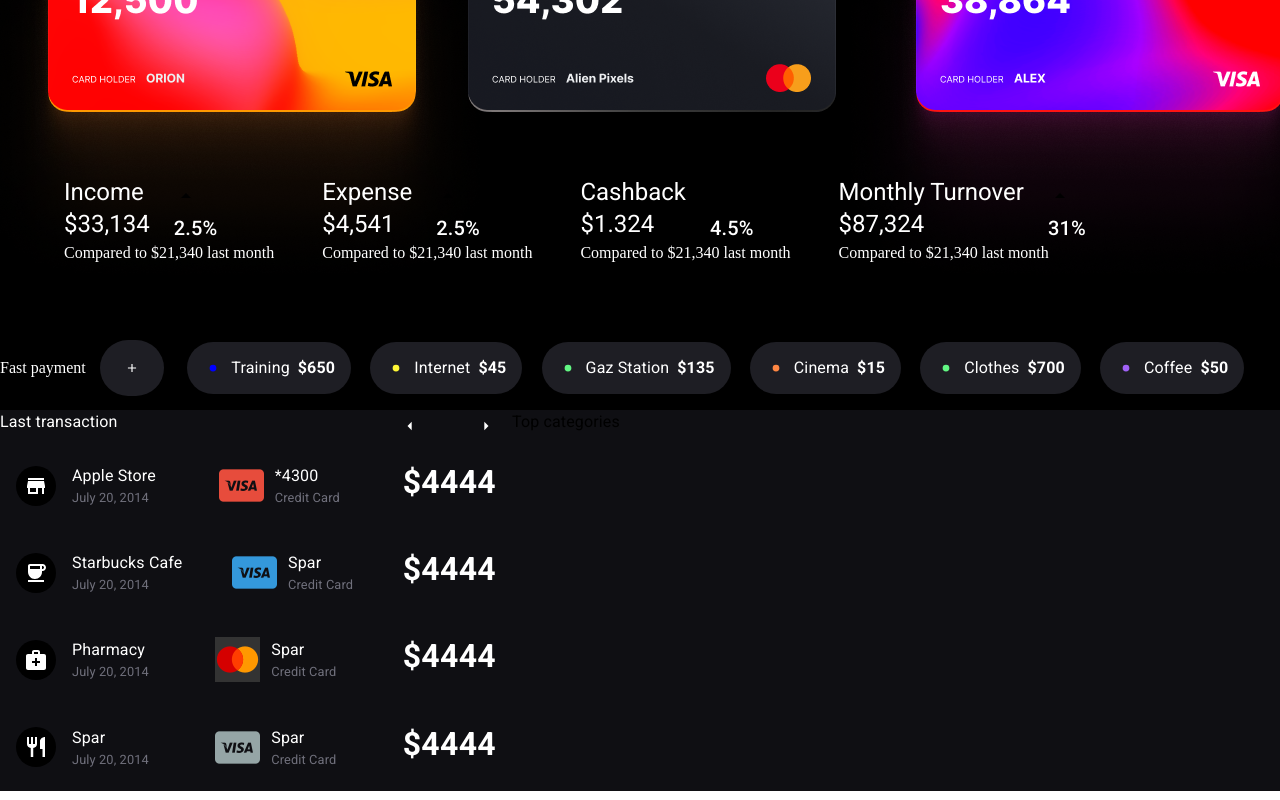
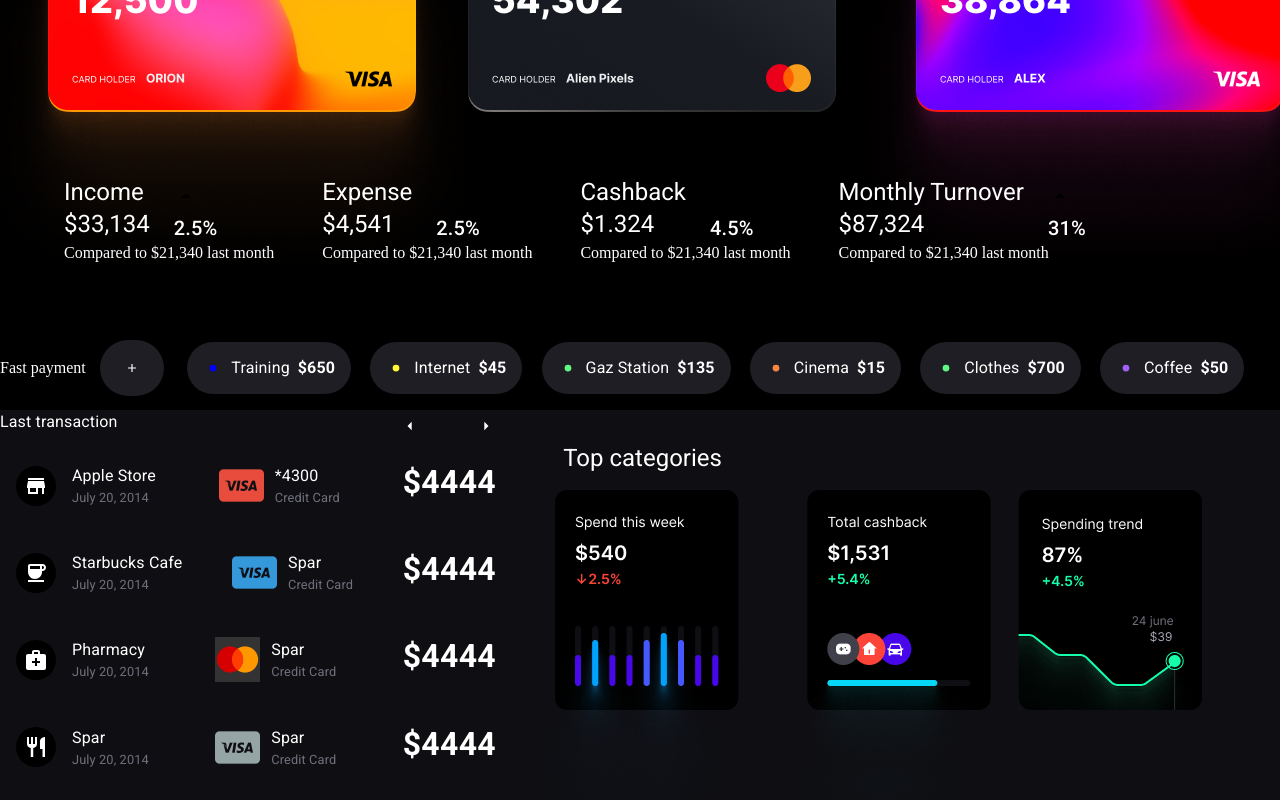
Before and after one commit to jahrulezfrancis/Financial-dashboard, a React (Create React App) app: page / in a window 1280 px wide. Shown: the part 254-1054 px from the top of the page. Built offline with nearby package versions, Linux system fonts and the light colour scheme.

Commit message:
changed the code structure

```diff
--- a/src/Components/Sections/Category.jsx
+++ b/src/Components/Sections/Category.jsx
@@ -1,9 +1,22 @@
-import { Box, Typography } from "@mui/material";
+import { Box, Typography, Grid } from "@mui/material";
+import Category1 from "../Images/spend.png"
+import Category2 from "../Images/caschback.png"
+import Category3 from "../Images/spend-trend.png"
+import { Stack } from "@mui/system";
 
 export function Categories() {
     return (
-        <Box>
-            <Typography>Top categories</Typography>
-        </Box>
+        <Stack justifyContent='center' align='start' spacing={-2}>
+            <Box p='2em'>
+                <Typography pl='.8em' color='white' variant='h5'>Top categories</Typography>
+            </Box>
+            <Grid container gap={-3}>
+                    <img src={Category1} alt='spend trend' />
+                    <img src={Category2} alt='spend trend' />
+                <Box>
+                    <img src={Category3} alt='spend trend' />
+                </Box>
+            </Grid>
+        </Stack>
     )
 }
```
